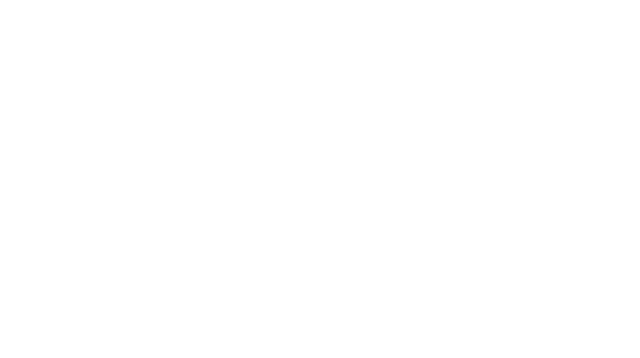
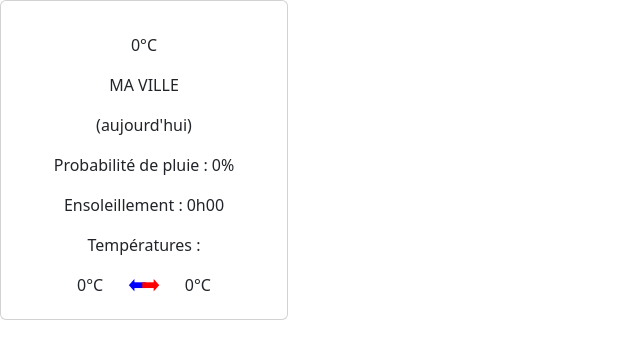
Before and after one commit to AstatePNG/Instant-Weather, a plain HTML site: page index.html in a window 1280 px wide. Shown: the whole page, without its empty margins (0-640 px from the left). Drawn offline with nearby package versions, Linux system fonts and the light colour scheme.

Commit message:
creation of an html/bootstrap card for the weather information display

```diff
--- a/index.html
+++ b/index.html
@@ -11,8 +11,16 @@
         <link rel="stylesheet" href="style/stylesheet.css">
     </head>
     <body>
-        <div>
-
+        <div class="card" style="width: 18rem;">
+            <div class="card-body">
+                <p class="card-text d-flex flex-row justify-content-center mt-3"><span id="temperature">0</span>°C</p>
+                <p class="card-text d-flex flex-row justify-content-center"><span id="maVille">MA VILLE</span></p>
+                <p class="card-text d-flex flex-row justify-content-center mb-3">(<span id="duree">aujourd'hui</span>)</p>
+                <p class="card-text d-flex flex-row justify-content-center">Probabilité de pluie : <span class="ms-1" id="pdPluie">0</span>%</p>
+                <p class="card-text d-flex flex-row justify-content-center">Ensoleillement : <span class="ms-1" id="dureeSoleil">0h00</span></p>
+                <p class="card-text d-flex flex-row justify-content-center">Températures :</p>
+                <p class="card-text d-flex flex-row justify-content-center"><span id="tempMin">0</span>°C<span class="fleche"><span class="gauche">⬅</span><span class="droite">➡</span></span><span id="tempMax">0</span>°C</p>
+            </div>
         </div>
         <script src="https://cdn.jsdelivr.net/npm/bootstrap@5.3.3/dist/js/bootstrap.bundle.min.js" integrity="sha384-YvpcrYf0tY3lHB60NNkmXc5s9fDVZLESaAA55NDzOxhy9GkcIdslK1eN7N6jIeHz" crossorigin="anonymous"></script>
         <script src="scripts/script.js"></script>
--- a/style/stylesheet.css
+++ b/style/stylesheet.css
@@ -0,0 +1,18 @@
+/* prevent the arrows to be displayed as emoji */
+.fleche{
+    font-family: 'Segoe UI', Tahoma, Geneva, Verdana, sans-serif;
+    font-size: 25px;
+    margin-top: -8px;
+}
+
+.gauche{
+    color: blue;
+    margin-left: 1em;
+    margin-right: -3px;
+}
+
+.droite{
+    color: red;
+    margin-right: 1em;
+    margin-left: -3px;
+}
```
